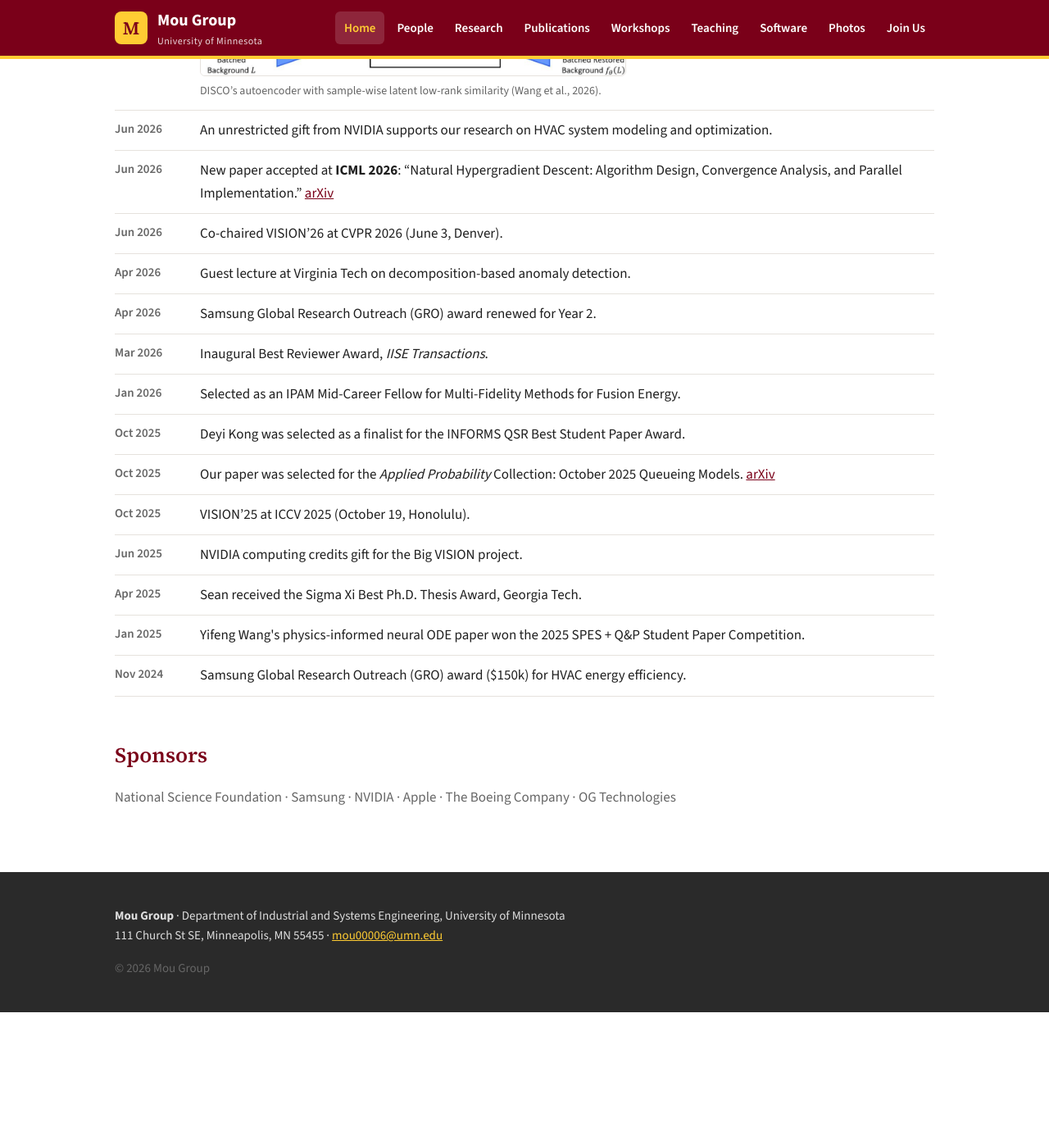
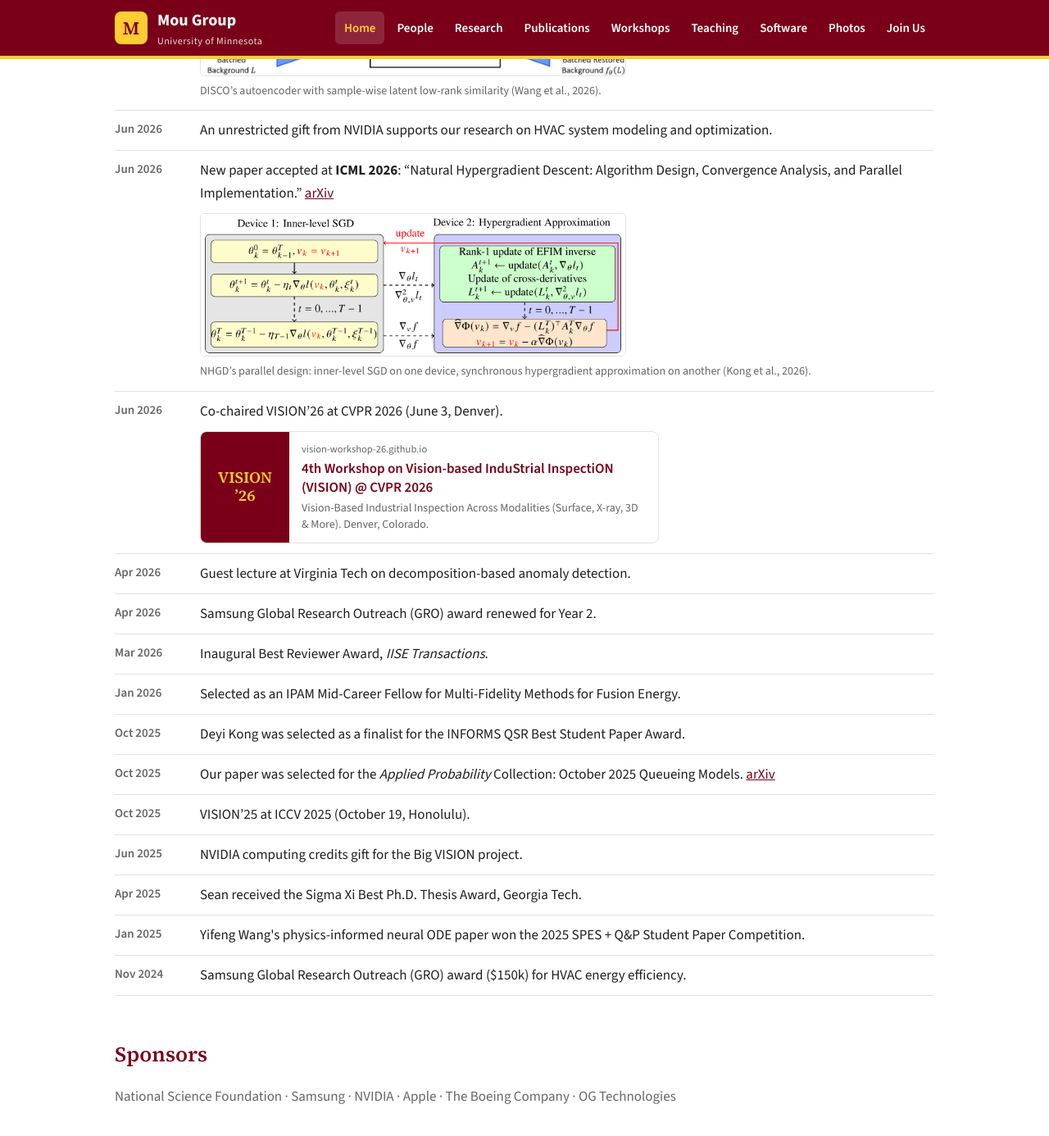
Before and after one commit to Mou-group-UMN/mou-group-umn.github.io, a Jekyll site: the page built from index.html, in a window 1280 px wide and 1400 px high, scrolled down 2046 px. Shown: the top 1386 px of the window at 82% size. Built offline with Jekyll 4.4.1, drawn with Linux system fonts in a browser that asks for light colours; before the commit the page ends 3281 px from its top, so only the background shows below that.

Commit message:
ICML 2026 paper and figure; VISION'26 link preview card
Co-Authored-By: Claude Opus 5.5 <noreply@anthropic.com>
Claude-Session: https://claude.ai/code/session_016GNQRsRmjnV7FVLtdJKMqR

```diff
--- a/_data/news.yml
+++ b/_data/news.yml
@@ -1,6 +1,7 @@
 # News, newest first. date = "Mon YYYY"; type = Paper / Funding / Award / Talk / Workshop.
 # text may use simple HTML: <em>, <strong>, <a href="...">.
 # Optional figure: image = path under /assets/img/ (e.g. /assets/img/news/x.jpg), caption = one line under it; image_width = display width in px (default 520).
+# Optional preview card: link = {url, site, title, description, mark or image}.
 - date: Sep 2026
   type: Talk
   text: Visited Samsung Electronics to give an invited presentation on our GRO project.
@@ -28,9 +29,17 @@
 - date: Jun 2026
   type: Paper
   text: 'New paper accepted at <strong>ICML 2026</strong>: “Natural Hypergradient Descent: Algorithm Design, Convergence Analysis, and Parallel Implementation.” <a href="https://arxiv.org/abs/2602.10905">arXiv</a>'
+  image: /assets/img/news/nhgd-figure1.png
+  caption: 'NHGD’s parallel design: inner-level SGD on one device, synchronous hypergradient approximation on another (Kong et al., 2026).'
 - date: Jun 2026
   type: Workshop
   text: Co-chaired VISION’26 at CVPR 2026 (June 3, Denver).
+  link:
+    url: https://vision-workshop-26.github.io/cvpr-2026/
+    site: vision-workshop-26.github.io
+    title: 4th Workshop on Vision-based InduStrial InspectiON (VISION) @ CVPR 2026
+    description: Vision-Based Industrial Inspection Across Modalities (Surface, X-ray, 3D & More). Denver, Colorado.
+    mark: VISION ’26
 - date: Apr 2026
   type: Talk
   text: Guest lecture at Virginia Tech on decomposition-based anomaly detection.
--- a/_data/publications.yml
+++ b/_data/publications.yml
@@ -1,6 +1,7 @@
 # Newest first. Fields: authors, title, venue, year, link, note (award / status), area
 - {authors: "Yang, X., Lu, L., Mou, S.", title: "Derivative-Informed Training of Neural Operators On-the-Fly via Sketched Tangent Consistency", venue: "Advances in Neural Information Processing Systems (NeurIPS)", year: 2027, link: "https://arxiv.org/abs/2609.32797", area: design}
 - {authors: "Wang, Y., Mou, S., Shi, J., Zhang, C.", title: "DISCO: Disentangling Signal Restoration and Corruption Identification via Sample-Wise Latent Low-Rank Similarity", venue: "INFORMS Journal on Data Science", year: 2026, link: "https://doi.org/10.1287/ijds.2026.0150", area: robust}
+- {authors: "Kong, D., Chen, Z., Zhang, S., Mou, S.", title: "Natural Hypergradient Descent: Algorithm Design, Convergence Analysis, and Parallel Implementation", venue: "International Conference on Machine Learning (ICML)", year: 2026, link: "https://arxiv.org/abs/2602.10905", area: stochastic}
 - {authors: "Wang, Y., Mou, S., Shi, J., Zhang, C.", title: "Physics Informed Neural ODE with Heterogeneous Control Inputs for Quality Prediction of Composite Adhesive Joints", venue: "IISE Transactions", year: 2024, area: design}
 - {authors: "Mou, S., Gu, X., Cao, M., Bai, H., Huang, P., Shan, J., Shi, J.", title: "RGI: Robust GAN-Inversion for Mask-Free Image Inpainting and Unsupervised Pixel-Wise Anomaly Detection", venue: "International Conference on Learning Representations (ICLR)", year: 2023, note: "IISE QCRE Best Track Paper", area: robust}
 - {authors: "Bai, H., Mou, S., Likhomanenko, T., Cinbis, R. G., Tuzel, O., Huang, P., Shan, J., Shi, J., Cao, M.", title: "VISION Datasets: A Benchmark for Vision-Based Industrial Inspection", venue: "arXiv preprint", year: 2023, link: "https://arxiv.org/abs/2306.07890", area: robust}
--- a/assets/css/style.css
+++ b/assets/css/style.css
@@ -49,3 +49,4 @@ h2{color:var(--maroon);margin-top:2.2em}
 .former{padding-left:1.2em}.former li{margin:.3em 0}
 .fig{margin:16px 0 8px}.fig img{display:block;width:100%;height:auto;border:1px solid var(--line);border-radius:8px;background:#fff}.fig figcaption{margin-top:6px;font-size:14px;color:var(--muted)}
 .news-fig{margin:10px 0 2px}.news-fig img{display:block;width:520px;max-width:100%;height:auto;border:1px solid var(--line);border-radius:6px;background:#fff}.news-fig figcaption{margin-top:6px;font-size:14px;color:var(--muted)}
+.link-card{display:flex;max-width:560px;margin:10px 0 2px;border:1px solid var(--line);border-radius:8px;overflow:hidden;text-decoration:none;color:inherit;background:#fff}.link-card:hover{border-color:var(--maroon)}.lc-img{width:120px;flex-shrink:0;object-fit:cover}.lc-mark{width:108px;flex-shrink:0;display:flex;align-items:center;justify-content:center;text-align:center;padding:8px;background:var(--maroon);color:var(--gold);font:700 19px/1.15 "Source Serif 4",Georgia,serif}.lc-body{display:flex;flex-direction:column;gap:3px;padding:11px 15px;min-width:0}.lc-site{font-size:12.5px;color:var(--muted)}.lc-title{font-weight:600;color:var(--maroon);line-height:1.35}.lc-desc{font-size:14px;color:var(--muted);line-height:1.45}
--- a/index.html
+++ b/index.html
@@ -11,6 +11,6 @@ layout: default
 </section>
 <div class="callout"><strong>We are recruiting!</strong> Openings for Ph.D. students with backgrounds in statistics, mathematics, computer science or engineering. Current UMN students and remote research assistants are also welcome. <a href="{{ '/join/' | relative_url }}">Learn more →</a></div>
 <h2>Recent News</h2>
-<ul class="news">{% for n in site.data.news %}<li><span class="d">{{ n.date }}</span><div>{{ n.text }}{% if n.image %}<figure class="news-fig"><img src="{{ n.image | relative_url }}" alt="{{ n.alt | default: n.caption }}"{% if n.image_width %} style="width:{{ n.image_width }}px"{% endif %}>{% if n.caption %}<figcaption>{{ n.caption }}</figcaption>{% endif %}</figure>{% endif %}</div></li>{% endfor %}</ul>
+<ul class="news">{% for n in site.data.news %}<li><span class="d">{{ n.date }}</span><div>{{ n.text }}{% if n.image %}<figure class="news-fig"><img src="{{ n.image | relative_url }}" alt="{{ n.alt | default: n.caption }}"{% if n.image_width %} style="width:{{ n.image_width }}px"{% endif %}>{% if n.caption %}<figcaption>{{ n.caption }}</figcaption>{% endif %}</figure>{% endif %}{% if n.link %}<a class="link-card" href="{{ n.link.url }}">{% if n.link.image %}<img class="lc-img" src="{{ n.link.image | relative_url }}" alt="">{% else %}<span class="lc-mark">{{ n.link.mark }}</span>{% endif %}<span class="lc-body"><span class="lc-site">{{ n.link.site }}</span><span class="lc-title">{{ n.link.title }}</span>{% if n.link.description %}<span class="lc-desc">{{ n.link.description }}</span>{% endif %}</span></a>{% endif %}</div></li>{% endfor %}</ul>
 <h2>Sponsors</h2>
 <p class="muted">National Science Foundation · Samsung · NVIDIA · Apple · The Boeing Company · OG Technologies</p>
```
Also changed, not shown: assets/img/news/nhgd-figure1.png (added).
